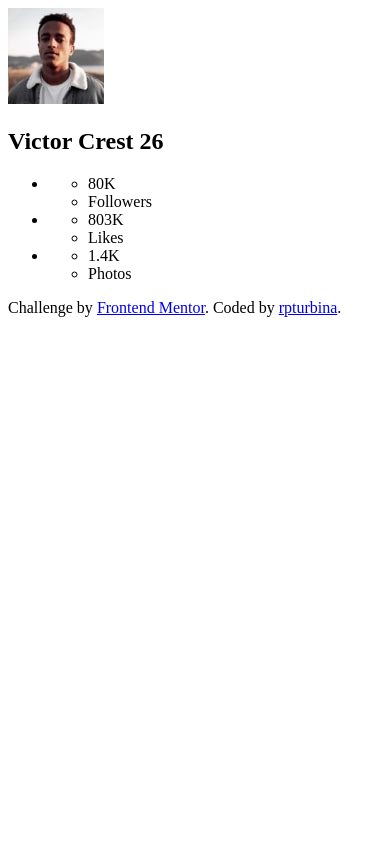
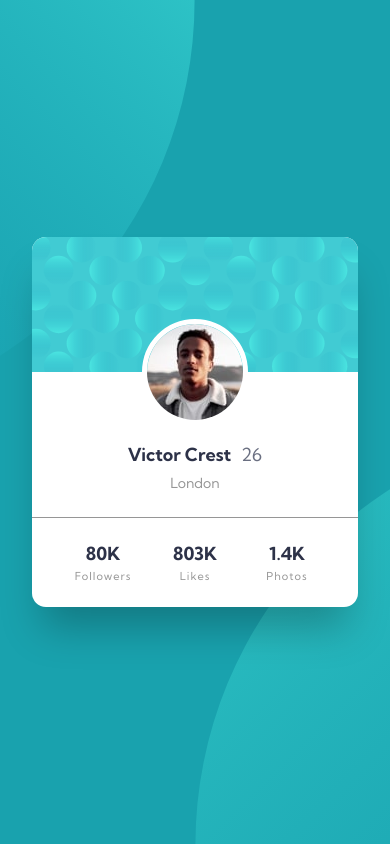
Before and after one commit to rpturbina/profile-card-component-main, a plain HTML site: page index.html in a window 390 px wide. Drawn offline with Linux system fonts and the light colour scheme.

Commit message:
Create mobile responsive design

```diff
--- a/index.html
+++ b/index.html
@@ -11,41 +11,41 @@
     />
     <title>Frontend Mentor | Profile card component</title>
     <link rel="stylesheet" href="css/main.css" />
-    <style>
-      .attribution {
-        font-size: 11px;
-        text-align: center;
-      }
-      .attribution a {
-        color: hsl(228, 45%, 44%);
-      }
-    </style>
   </head>
   <body>
     <main class="main">
       <div class="card">
+        <div class="card__bg-img-container">
+          <img
+            src="images/bg-pattern-card.svg"
+            alt=""
+            class="card__bg-img"
+            aria-hidden="true"
+          />
+        </div>
         <img
           src="images/image-victor.jpg"
           alt="profile picture"
           class="card__profile-pic"
         />
-        <h2 class="card__profile-name">
-          Victor Crest <span class="card__user-age">26</span>
-        </h2>
+        <h1 class="card__profile-name">
+          Victor Crest<span class="card__user-age">26</span>
+        </h1>
+        <p class="card__user-location">London</p>
         <ul class="card__user-info">
-          <li>
+          <li class="user-info-container">
             <ul>
               <li class="number">80K</li>
               <li class="info">Followers</li>
             </ul>
           </li>
-          <li>
+          <li class="user-info-container">
             <ul>
               <li class="number">803K</li>
               <li class="info">Likes</li>
             </ul>
           </li>
-          <li>
+          <li class="user-info-container">
             <ul>
               <li class="number">1.4K</li>
               <li class="info">Photos</li>
--- a/scss/main.scss
+++ b/scss/main.scss
@@ -0,0 +1,129 @@
+@import url("https://fonts.googleapis.com/css2?family=Kumbh+Sans:wght@400;700&display=swap");
+
+// * Color Variables
+$dark-cyan: hsl(185, 75%, 39%);
+$very-dark-desaturated-blue: hsl(229, 23%, 23%);
+$dark-grayish-blue: hsl(227, 10%, 46%);
+$dark-gray: hsl(0, 0%, 59%);
+
+// * Font Variables
+$kumbh-sans-font: "Kumbh Sans", sans-serif;
+$regular-fontweight: 400;
+$bold-fontweight: 700;
+
+// * Global Styling
+* {
+  margin: 0;
+  padding: 0;
+  box-sizing: border-box;
+}
+
+li {
+  list-style: none;
+}
+
+body {
+  font-family: $kumbh-sans-font;
+}
+
+// * Main Styling
+.main {
+  min-height: 100vh;
+  display: flex;
+  align-items: center;
+  justify-content: center;
+  background: url("../images/bg-pattern-top.svg"),
+    url("../images/bg-pattern-bottom.svg") $dark-cyan;
+  background-size: 100vh;
+  background-repeat: no-repeat;
+  background-position: top calc(-100vh / 2) right calc(100vw / 2),
+    bottom calc(-100vh / 2) left calc(100vw / 2);
+}
+
+// * Card Styling
+.card {
+  margin: 146px 24px;
+  max-width: 326px;
+  border-radius: 14px;
+  text-align: center;
+  background-color: #fff;
+  box-shadow: 0 30px 40px -10px rgba(0, 0, 0, 0.25);
+
+  &__bg-img-container {
+    height: auto;
+    max-width: 100%;
+    background-image: url("../images/bg-pattern-card.svg");
+    border-top-left-radius: inherit;
+    border-top-right-radius: inherit;
+  }
+
+  &__bg-img {
+    height: inherit;
+    max-width: inherit;
+    visibility: hidden;
+  }
+
+  &__profile-pic {
+    display: block;
+    margin: auto;
+    margin-top: -53px;
+    border-radius: 50%;
+    border: 5px solid #fff;
+  }
+
+  &__profile-name {
+    margin-top: 18px;
+    margin-bottom: 8px;
+    color: $very-dark-desaturated-blue;
+    font-size: 18px;
+    font-weight: $bold-fontweight;
+  }
+
+  &__user-age {
+    margin-left: 10px;
+    color: $dark-grayish-blue;
+    font-weight: $regular-fontweight;
+  }
+
+  &__user-location {
+    padding-bottom: 25px;
+    border-bottom: 1px solid $dark-gray;
+    color: $dark-gray;
+    font-size: 14px;
+    font-weight: $regular-fontweight;
+  }
+
+  &__user-info {
+    display: flex;
+    justify-content: center;
+  }
+
+  .user-info-container {
+    flex-basis: 92px;
+    padding: 24px 0;
+  }
+
+  .number {
+    margin-bottom: 4px;
+    color: $very-dark-desaturated-blue;
+    font-size: 18px;
+    font-weight: $bold-fontweight;
+  }
+
+  .info {
+    color: $dark-gray;
+    font-size: 11px;
+    font-weight: $regular-fontweight;
+    letter-spacing: 1px;
+  }
+}
+
+// * Footer Styling
+.footer {
+  display: none;
+  font-size: 11px;
+  text-align: center;
+  a {
+    color: hsl(228, 45%, 44%);
+  }
+}
```
Also changed, not shown: css/main.css, 1 other file.
